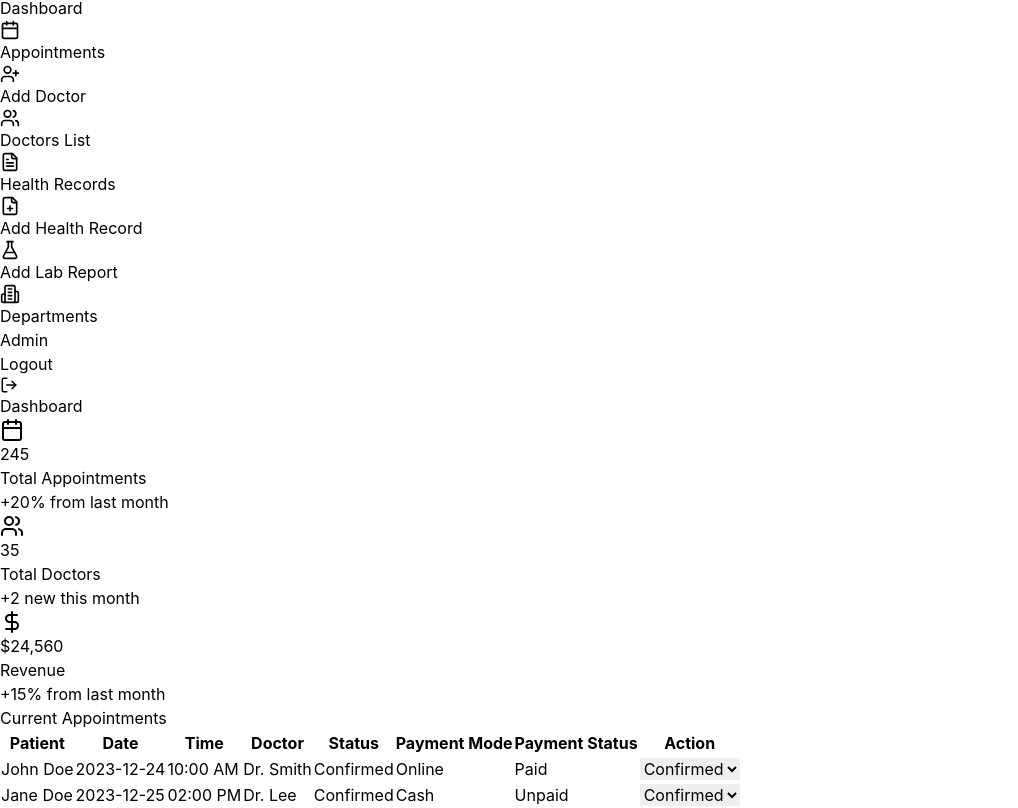
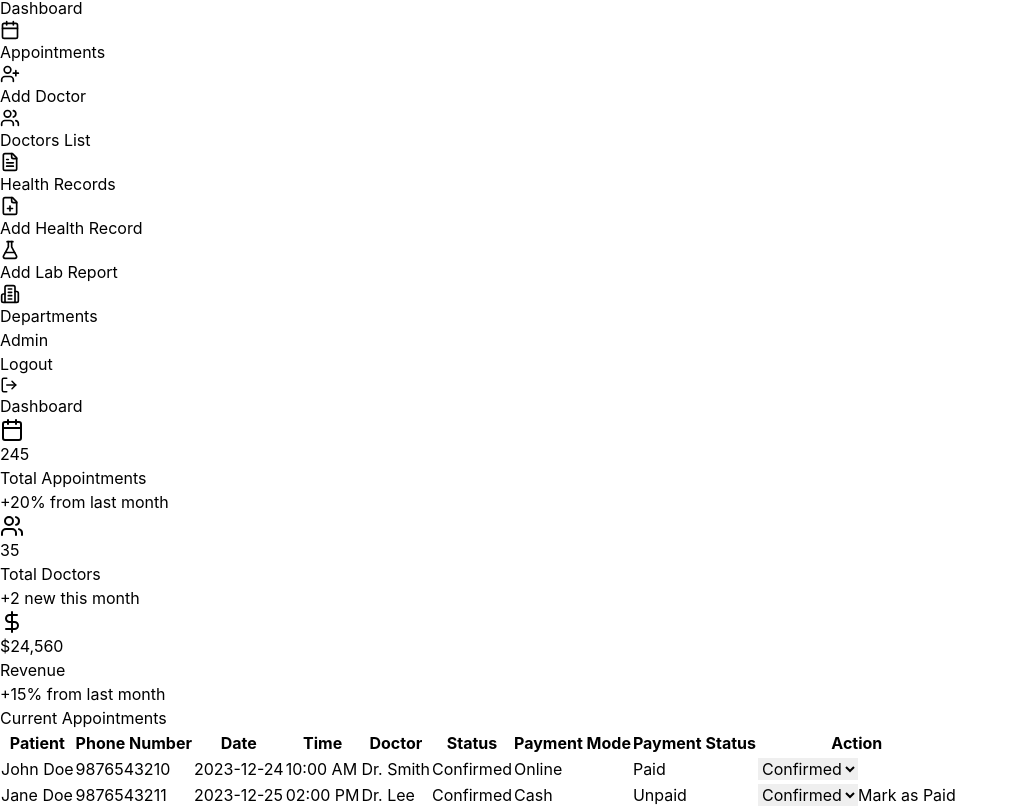
Before and after one commit to NirajK017/Swasthya_Frontend, a React (Vite) app: page /dashboard in a window 1280 px wide. Shown: the part 500-1308 px from the top of the page, without its empty margins (0-1018 px from the left). Built offline with nearby package versions, Linux system fonts and the light colour scheme.

Commit message:
small updates

```diff
--- a/package.json
+++ b/package.json
@@ -16,8 +16,8 @@
     "date-fns": "^4.1.0",
     "leaflet": "^1.9.4",
     "lucide-react": "^0.469.0",
-    "react": "^18.3.1",
-    "react-dom": "^18.3.1",
+    "react": "^19.0.0",
+    "react-dom": "^19.0.0",
     "react-router-dom": "^7.1.1",
     "socket.io": "^4.8.1",
     "socket.io-client": "^4.8.1"
--- a/src/components/AdminDashboard/AppointmentList.jsx
+++ b/src/components/AdminDashboard/AppointmentList.jsx
@@ -3,6 +3,7 @@ import React, { useState } from 'react';
 const AppointmentList = () => {
   const [appointments, setAppointments] = useState([
     {
+      phoneNumber: '9876543210',  // Patient phone number
       patient: 'John Doe',
       date: '2023-12-24',
       time: '10:00 AM',
@@ -12,6 +13,7 @@ const AppointmentList = () => {
       paymentStatus: 'Paid',
     },
     {
+      phoneNumber: '9876543211',  // Patient phone number
       patient: 'Jane Doe',
       date: '2023-12-25',
       time: '02:00 PM',
@@ -20,7 +22,7 @@ const AppointmentList = () => {
       paymentMode: 'Cash',
       paymentStatus: 'Unpaid',
     },
-    // Add more appointments...
+    // Add more appointments here...
   ]);
 
   const handleStatusChange = (index, newStatus) => {
@@ -29,15 +31,38 @@ const AppointmentList = () => {
     setAppointments(updatedAppointments);
   };
 
+  const handlePaymentStatusChange = (index) => {
+    const updatedAppointments = [...appointments];
+    const appointment = updatedAppointments[index];
+    // If the payment mode is Cash and the status is Unpaid, change to Paid
+    if (appointment.paymentMode === 'Cash' && appointment.paymentStatus === 'Unpaid') {
+      appointment.paymentStatus = 'Paid';
+      setAppointments(updatedAppointments);
+    }
+  };
+
   return (
-    <div className="mt-8">
+    <div className="mt-8 p-2">
       <h2 className="text-xl font-semibold mb-4">Current Appointments</h2>
       <div className="bg-white rounded-lg shadow-sm max-h-[400px] overflow-y-auto">
         <table className="min-w-full">
           <thead className="bg-gray-50">
             <tr>
-              {['Patient', 'Date', 'Time', 'Doctor', 'Status', 'Payment Mode', 'Payment Status', 'Action'].map((header) => (
-                <th key={header} className="px-6 py-3 text-left text-xs font-medium text-gray-500 uppercase tracking-wider">
+              {[
+                'Patient',
+                'Phone Number',
+                'Date',
+                'Time',
+                'Doctor',
+                'Status',
+                'Payment Mode',
+                'Payment Status',
+                'Action',
+              ].map((header) => (
+                <th
+                  key={header}
+                  className="px-6 py-3 text-left text-xs font-medium text-gray-500 uppercase tracking-wider"
+                >
                   {header}
                 </th>
               ))}
@@ -47,6 +72,7 @@ const AppointmentList = () => {
             {appointments.map((appointment, index) => (
               <tr key={index}>
                 <td className="px-6 py-4 whitespace-nowrap">{appointment.patient}</td>
+                <td className="px-6 py-4 whitespace-nowrap">{appointment.phoneNumber}</td>
                 <td className="px-6 py-4 whitespace-nowrap">{appointment.date}</td>
                 <td className="px-6 py-4 whitespace-nowrap">{appointment.time}</td>
                 <td className="px-6 py-4 whitespace-nowrap">{appointment.doctor}</td>
@@ -86,6 +112,7 @@ const AppointmentList = () => {
                   </span>
                 </td>
                 <td className="px-6 py-4 whitespace-nowrap">
+                  {/* Show dropdown for changing status */}
                   <select
                     value={appointment.status}
                     onChange={(e) => handleStatusChange(index, e.target.value)}
@@ -95,6 +122,16 @@ const AppointmentList = () => {
                     <option value="Pending">Pending</option>
                     <option value="Cancelled">Cancelled</option>
                   </select>
+
+                  {/* Display "Mark as Paid" only for Cash payment and Unpaid status */}
+                  {appointment.paymentMode === 'Cash' && appointment.paymentStatus === 'Unpaid' && (
+                    <button
+                      onClick={() => handlePaymentStatusChange(index)}
+                      className="text-blue-600 hover:text-blue-800 bg-transparent border-none cursor-pointer mt-2 ml-3"
+                    >
+                      Mark as Paid
+                    </button>
+                  )}
                 </td>
               </tr>
             ))}
--- a/src/components/AdminDashboard/Dashboard.jsx
+++ b/src/components/AdminDashboard/Dashboard.jsx
@@ -4,7 +4,7 @@ import AppointmentList from './AppointmentList';
 
 const Dashboard = () => {
   return (
-    <div className="space-y-6">
+    <div className="space-y-6 p-2">
       <h2 className="text-2xl font-bold">Dashboard</h2>
       <Stats />
       <AppointmentList />
```
Also changed, not shown: 1 other file (tests, documents, lock files or other folders).
